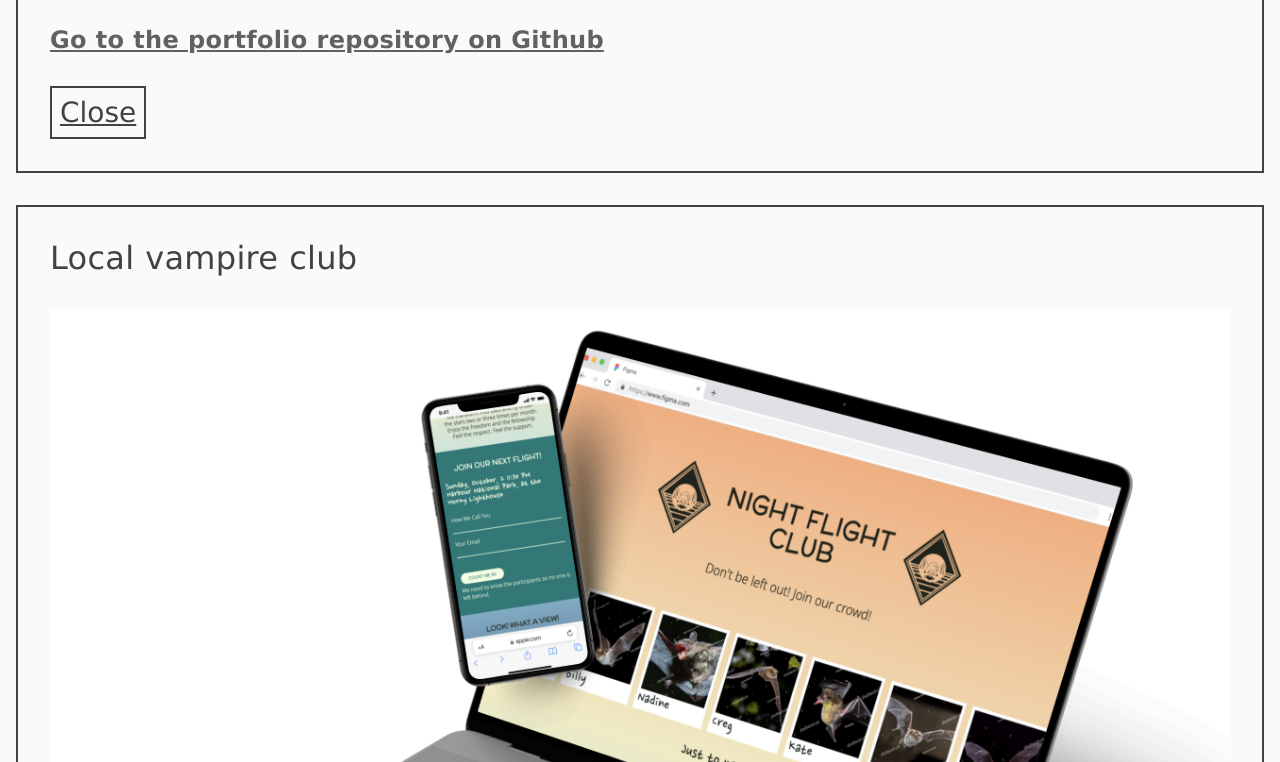
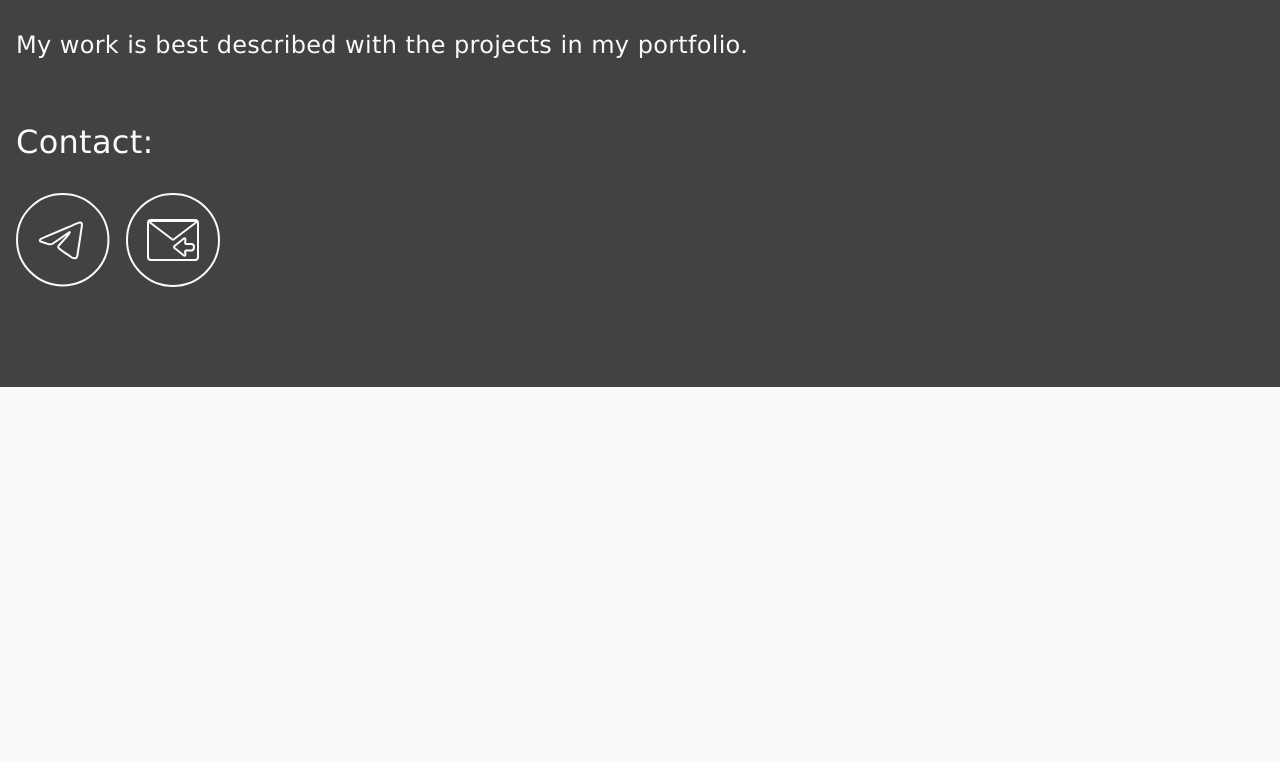
Before and after one commit to zverolen/project-portfolio, a React (Vite) app: page / in a window 1280 px wide. Shown: the part 2658-3420 px from the top of the page. After the commit the page ends 3045 px from the top, so only its background shows below. Built offline with nearby package versions, Linux system fonts and the light colour scheme; a web font is replaced by a local one.

Commit message:
Add Disclosure widget

```diff
--- a/package.json
+++ b/package.json
@@ -11,7 +11,8 @@
   },
   "dependencies": {
     "react": "^18.2.0",
-    "react-dom": "^18.2.0"
+    "react-dom": "^18.2.0",
+    "save-dev": "^0.0.1-security"
   },
   "devDependencies": {
     "@types/react": "^18.2.37",
--- a/src/components/button/Button.jsx
+++ b/src/components/button/Button.jsx
@@ -1,13 +1,14 @@
 import PropTypes from 'prop-types'
 
-export default function Button({isExpanded}) {
+export default function Button({ isExpanded, handleClick }) {
   return (
-    <button>
+    <button onClick={handleClick} aria-expanded={isExpanded} >
       {isExpanded ? 'Close' : 'View'}
     </button>
   )
 }
 
 Button.propTypes = {
-  isExpanded: PropTypes.bool
+  isExpanded: PropTypes.bool,
+  handleClick: PropTypes.func
 }
--- /dev/null
+++ b/src/components/disclosure/Disclosure.jsx
@@ -0,0 +1,22 @@
+import PropTypes from 'prop-types'
+import { useState } from 'react'
+import Button from '../button/Button'
+
+export default function Disclosure({ children }) {
+  const [ isExpanded, setIsExpanded ] = useState(false);
+
+  function handleExpand() {
+    setIsExpanded(!isExpanded);
+  }
+
+  return (
+    <>
+      {isExpanded && children}
+      <Button isExpanded={isExpanded} handleClick={handleExpand} />
+    </>
+  )
+}
+
+Disclosure.propTypes = {
+  children: PropTypes.element
+}
--- a/src/components/projects/Project.jsx
+++ b/src/components/projects/Project.jsx
@@ -1,5 +1,5 @@
 import PropTypes from 'prop-types'
-import Button from '../button/Button';
+import Disclosure from '../disclosure/Disclosure';
 
 const svg = <svg width="28" height="28" viewBox="0 0 28 28" fill="none" xmlns="http://www.w3.org/2000/svg">
               <rect x="0.541016" y="7.79956" width="14.0002" height="15.0146"></rect>
@@ -12,9 +12,10 @@ export default function Project({
  }) {
   return(
     <li className="project" key={project.id}>
-      <div>
+
+      <Disclosure>
+        <div aria-live="polite">
           <h3>{project.name}</h3>
-        {/* Collapsible */}
           <div>
             <img
               src={`./../../images/${project.imageToken}.png`}
@@ -36,9 +37,8 @@ export default function Project({
             </div>
           </div>
         </div>
-      <div>
-        <Button isExpanded={true} />
-      </div>
+      </Disclosure>
+
     </li>
   )
  }
```
Also changed, not shown: 1 other file (tests, documents, lock files or other folders). Lines whose indentation alone changed are shown as unchanged.
